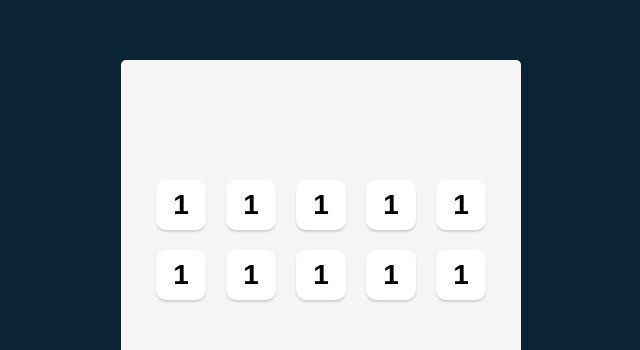
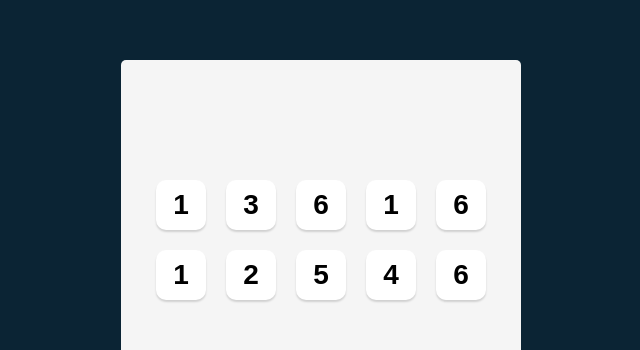
Before and after one commit to Sam-xiexielaoshi/Tenzies, a React (Vite) app: page / in a window 1280 px wide. Shown: the part 140-490 px from the top of the page, without its empty margins (319-959 px from the left). Built offline with nearby package versions, Linux system fonts and the light colour scheme.

Commit message:
vmap array to die component

```diff
--- a/App.jsx
+++ b/App.jsx
@@ -1,23 +1,16 @@
+import { useState } from "react";
 import Die from "./Die";
 
 export default function App() {
+  const [dice, setDice] = useState(generateAllNewDice());
   function generateAllNewDice() {
     return new Array(10).fill(0).map(() => Math.ceil(Math.random() * 6));
   }
-  console.log(generateAllNewDice());
+  const diceElements = dice.map((num) => <Die value={num} />);
   return (
     <main>
       <div className="dice-container">
-        <Die value={1} />
-        <Die value={1} />
-        <Die value={1} />
-        <Die value={1} />
-        <Die value={1} />
-        <Die value={1} />
-        <Die value={1} />
-        <Die value={1} />
-        <Die value={1} />
-        <Die value={1} />
+        {diceElements}
       </div>
     </main>
   );
```
